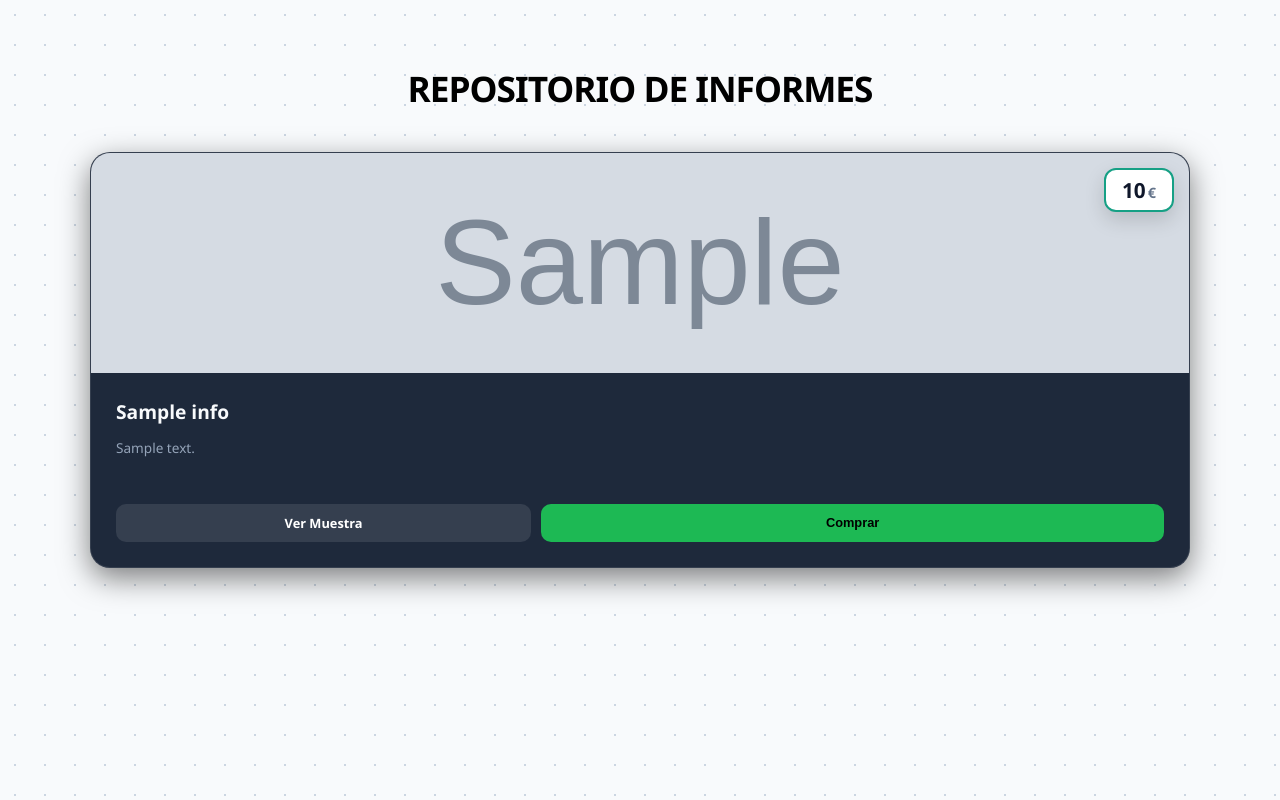
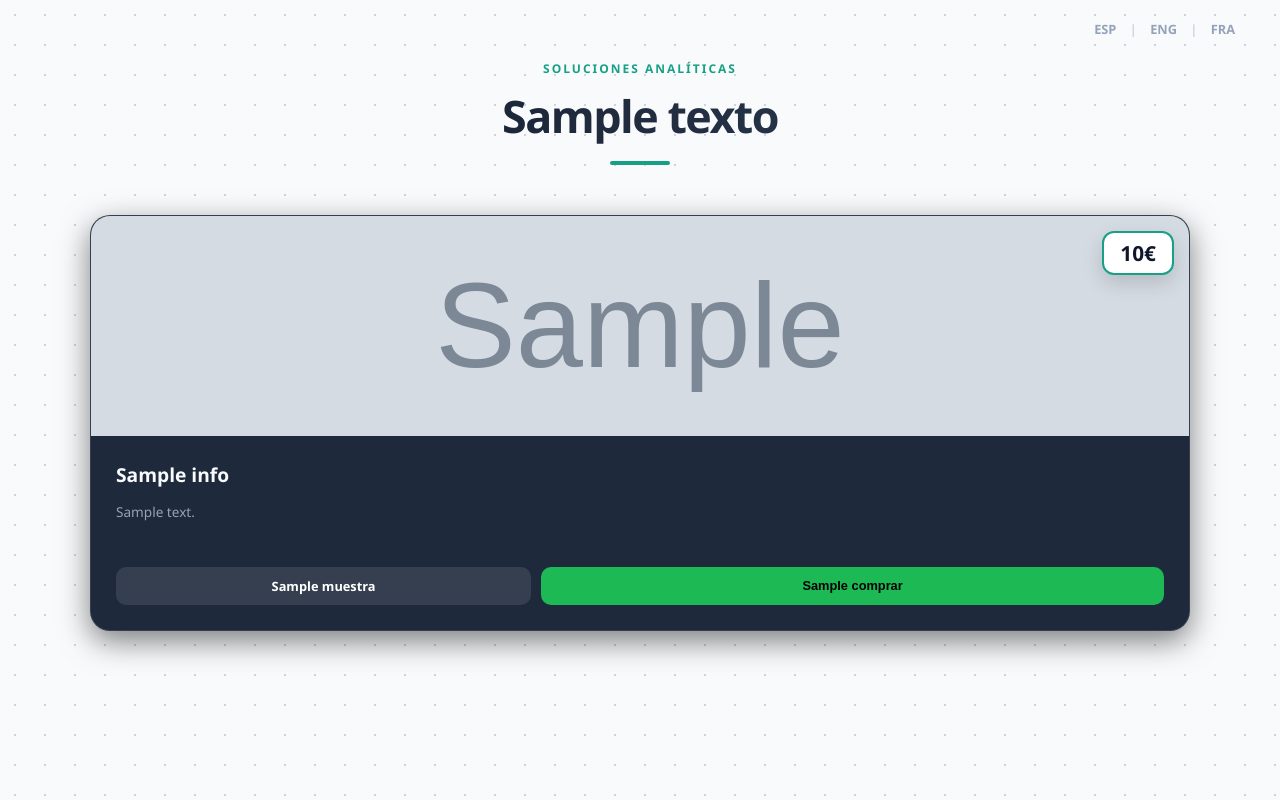
Before and after one commit to ryankiks/proyecto-fenix, a Flask app: template templates/index.html in a window 1280 px wide. Run offline with Flask 3, Linux system fonts and the light colour scheme; the template is opened without the code that fills it: most values are stand-ins (such as "Sample title", 1, 10 or a date in 2020); grey boxes marked "Sample" are stand-in pictures.

Commit message:
traducciones

```diff
--- a/templates/index.html
+++ b/templates/index.html
@@ -1,5 +1,5 @@
 <!DOCTYPE html>
-<html lang="es">
+<html lang="{{ lang }}">
 <head>
     <meta charset="UTF-8">
     <title>BeSoccer Reports Premium</title>
@@ -9,21 +9,42 @@
         body {
             background-color: #f8fafc;
             background-image: radial-gradient(#cbd5e1 1px, transparent 1px);
-            background-size: 30px 30px; /* Tamaño de la cuadrícula */
+            background-size: 30px 30px;
             font-family: 'Segoe UI', sans-serif;
             margin: 0;
             padding: 40px;
         }
 
         .container { max-width: 1100px; margin: auto; }
-        h1 { text-align: center; font-size: 2.2rem; margin-bottom: 40px; letter-spacing: -1px; }
+
+        /* Selector Global */
+        .global-lang-selector {
+            position: absolute;
+            top: 20px;
+            right: 40px;
+            font-size: 0.8rem;
+            font-weight: 800;
+        }
+        .lang-link { text-decoration: none; color: #94a3b8; padding: 5px; transition: 0.2s; }
+        .lang-link.active { color: #16a085; }
+        .divider { color: #cbd5e1; margin: 0 5px; }
+
+        .main-title-container { text-align: center; margin-bottom: 50px; padding-top: 20px; }
+        .subtitle-top { display: block; font-size: 0.75rem; font-weight: 800; letter-spacing: 2px; color: #16a085; margin-bottom: 8px; text-transform: uppercase; }
+        .main-title {
+            font-size: 2.8rem; font-weight: 900; margin: 0; letter-spacing: -1.5px;
+            background: linear-gradient(to right, #0f172a, #334155);
+            -webkit-background-clip: text;
+            -webkit-text-fill-color: transparent;
+        }
+        .title-underline { width: 60px; height: 4px; background: #16a085; margin: 15px auto 0; border-radius: 2px; }
 
         .grid { display: grid; grid-template-columns: repeat(auto-fit, minmax(320px, 1fr)); gap: 30px; }
-
         .card {
             background: var(--card-bg); border-radius: 20px; overflow: hidden;
             box-shadow: 0 10px 30px rgba(0,0,0,0.5); transition: 0.3s;
             display: flex; flex-direction: column; border: 1px solid rgba(255,255,255,0.1);
+            position: relative;
         }
         .card:hover { transform: scale(1.02); border-color: var(--primary); }
 
@@ -31,24 +52,9 @@
         .image-container img { width: 100%; height: 100%; object-fit: cover; }
 
         .price-premium {
-            position: absolute;
-            top: 15px;
-            right: 15px;
-            background: #ffffff;
-            color: #0f172a; /* Azul muy oscuro para contraste */
-            padding: 6px 16px;
-            border-radius: 12px; /* Un poco menos redondeado para que parezca una etiqueta de BeSoccer */
-            font-weight: 900;
-            font-size: 1.3rem;
-            box-shadow: 0 8px 20px rgba(0,0,0,0.15); /* Sombra más profunda para que "flote" */
-            border: 2px solid #16a085; /* Borde con el verde BeSoccer */
-            z-index: 10;
-        }
-
-        .currency {
-            font-size: 0.9rem;
-            margin-left: 2px;
-            color: #64748b; /* El símbolo de euro en un gris suave para que resalte el número */
+            position: absolute; top: 15px; right: 15px; background: #ffffff; color: #0f172a;
+            padding: 6px 16px; border-radius: 12px; font-weight: 900; font-size: 1.3rem;
+            box-shadow: 0 8px 20px rgba(0,0,0,0.15); border: 2px solid #16a085; z-index: 10;
         }
 
         .card-body { padding: 25px; flex-grow: 1; }
@@ -56,52 +62,32 @@
         .description { color: #94a3b8; font-size: 0.85rem; line-height: 1.5; margin-bottom: 20px; }
 
         .actions { padding: 0 25px 25px; display: grid; grid-template-columns: 1fr 1.5fr; gap: 10px; }
-
-        /* Estilos para el mensaje de agradecimiento */
-        .modal-overlay {
-            position: fixed;
-            top: 0; left: 0; width: 100%; height: 100%;
-            background: rgba(0,0,0,0.7);
-            display: flex; justify-content: center; align-items: center;
-            z-index: 2000;
-            backdrop-filter: blur(5px);
-        }
-        .modal-content {
-            background: white;
-            padding: 40px;
-            border-radius: 20px;
-            max-width: 450px;
-            text-align: center;
-            box-shadow: 0 20px 40px rgba(0,0,0,0.3);
-        }
-        .modal-content h2 { margin-top: 0; color: #1e293b; }
-        .modal-content p { color: #64748b; line-height: 1.6; }
-        .modal-actions { display: flex; gap: 10px; margin-top: 25px; }
-
         .btn { padding: 10px; border-radius: 10px; text-decoration: none; text-align: center; font-weight: 700; font-size: 0.8rem; cursor: pointer; transition: 0.2s; border: none; }
         .btn-sample { background: rgba(255,255,255,0.1); color: white; }
-        .btn-sample:hover { background: rgba(255,255,255,0.2); }
         .btn-buy { background: var(--primary); color: #000; }
-        .btn-buy:hover { background: #1ed760; }
-        .category-badge {
-            position: absolute;
-            top: 15px;
-            left: 15px;
-            background: rgba(0, 0, 0, 0.6);
-            backdrop-filter: blur(4px); /* Efecto cristal */
-            color: white;
-            padding: 4px 10px;
-            border-radius: 6px;
-            font-size: 10px;
-            font-weight: 800;
-            text-transform: uppercase;
 
-        }
+        /* Modal */
+        .modal-overlay { position: fixed; top: 0; left: 0; width: 100%; height: 100%; background: rgba(0,0,0,0.7); display: flex; justify-content: center; align-items: center; z-index: 2000; backdrop-filter: blur(5px); }
+        .modal-content { background: white; padding: 40px; border-radius: 20px; max-width: 450px; text-align: center; }
+        .modal-actions { display: flex; gap: 10px; margin-top: 25px; }
     </style>
 </head>
 <body>
+    <div class="global-lang-selector">
+        <a href="/?lang=es" class="lang-link {{ 'active' if lang == 'es' }}">ESP</a>
+        <span class="divider">|</span>
+        <a href="/?lang=en" class="lang-link {{ 'active' if lang == 'en' }}">ENG</a>
+        <span class="divider">|</span>
+        <a href="/?lang=fr" class="lang-link {{ 'active' if lang == 'fr' }}">FRA</a>
+    </div>
+
     <div class="container">
-        <h1>REPOSITORIO DE INFORMES</h1>
+        <div class="main-title-container">
+            <span class="subtitle-top">SOLUCIONES ANALÍTICAS</span>
+            <h1 class="main-title">{{ textos.titulo_repo }}</h1>
+            <div class="title-underline"></div>
+        </div>
+
         <div class="grid">
             {% for info in informes %}
             <div class="card">
@@ -115,43 +101,34 @@
                 </div>
                 <div class="actions">
                     <a href="{{ url_for('static', filename='muestras/' + info.archivo) }}"
-                    class="btn btn-sample"
-                    download
-                    onclick="showThanks(event)">
-                    Ver Muestra
+                       class="btn btn-sample" download onclick="showThanks(event)">
+                       {{ textos.muestra }}
                     </a>
-                    <button class="btn btn-buy" onclick="alert('Iniciando pago...')">Comprar</button>
+                    <button class="btn btn-buy" onclick="alert('Iniciando pago...')">{{ textos.comprar }}</button>
                 </div>
             </div>
             {% endfor %}
         </div>
     </div>
+
     <div id="thanksModal" class="modal-overlay" style="display:none;">
         <div class="modal-content">
             <i class="fa-solid fa-circle-check" style="color: #16a085; font-size: 3rem; margin-bottom: 15px;"></i>
-            <h2>¡Gracias por descargar la muestra!</h2>
-            <p>¿Te ha gustado lo que has visto? Consigue el informe completo con todos los datos avanzados y conclusiones del analista.</p>
+            <h2>{{ textos.gracias_titulo if textos.gracias_titulo else "¡Gracias!" }}</h2>
+            <p>{{ textos.gracias_msg if textos.gracias_msg else "Informe descargado correctamente." }}</p>
             <div class="modal-actions">
-                <button onclick="closeModal()" class="btn btn-sample">Seguir mirando</button>
-                <button onclick="goToPurchase()" class="btn btn-buy">Comprar ahora</button>
+                <button onclick="closeModal()" class="btn btn-sample" style="color:black">Cerrar</button>
             </div>
         </div>
     </div>
-</body>
-</html>
 
     <script>
         function showThanks(event) {
-    // Mostramos el modal
             document.getElementById('thanksModal').style.display = 'flex';
         }
-
         function closeModal() {
             document.getElementById('thanksModal').style.display = 'none';
         }
-
-function goToPurchase() {
-    closeModal();
-    alert("Redirigiendo a la pasarela de pago...");
-}
     </script>
+</body>
+</html>
```
Also changed, not shown: web.py (+53 -16 lines), 3 other files. Lines whose indentation alone changed are shown as unchanged.
